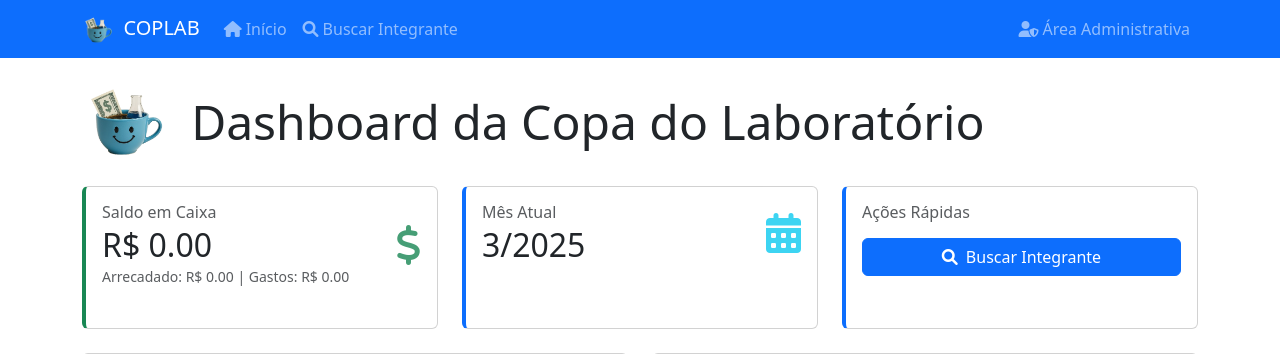
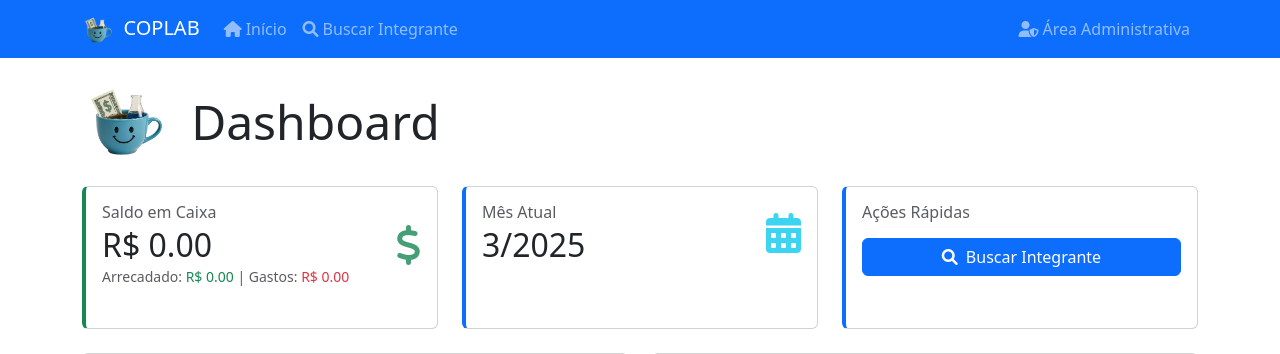
Before and after one commit to felippe11/COPLAB, a Flask app: page / in a window 1280 px wide. Shown: the top 354 px of the page. Run offline with Flask 3, Linux system fonts and the light colour scheme; data comes from the database, SQL or seed files in the repository; data that the repository does not hold is empty.

Commit message:
ajuste dashboard

```diff
--- a/templates/index.html
+++ b/templates/index.html
@@ -6,7 +6,7 @@
 <div class="row mb-4">
     <div class="col-12 d-flex align-items-center">
         <img src="{{ url_for('static', filename='coplab.png') }}" alt="Logo" style="max-height: 80px; margin-right: 20px;">
-        <h1 class="display-5 mb-0">Dashboard da Copa do Laboratório</h1>
+        <h1 class="display-5 mb-0">Dashboard</h1>
     </div>
 </div>
 
@@ -20,8 +20,8 @@
                         <h6 class="text-muted mb-1">Saldo em Caixa</h6>
                         <h2 class="mb-0">R$ {{ "%.2f"|format(saldo_total) }}</h2>
                         <small class="text-muted">
-                            Arrecadado: R$ {{ "%.2f"|format(total_arrecadado) }} |
-                            Gastos: R$ {{ "%.2f"|format(total_gastos) }}
+                            Arrecadado: <span class="text-success">R$ {{ "%.2f"|format(total_arrecadado) }}</span> |
+                            Gastos: <span class="text-danger">R$ {{ "%.2f"|format(total_gastos) }}</span>
                         </small>
                     </div>
                     <div class="dashboard-icon text-success">
```
Also changed, not shown: init_db.py (deleted, +0 -9 lines), static/trofeu.png (added).
